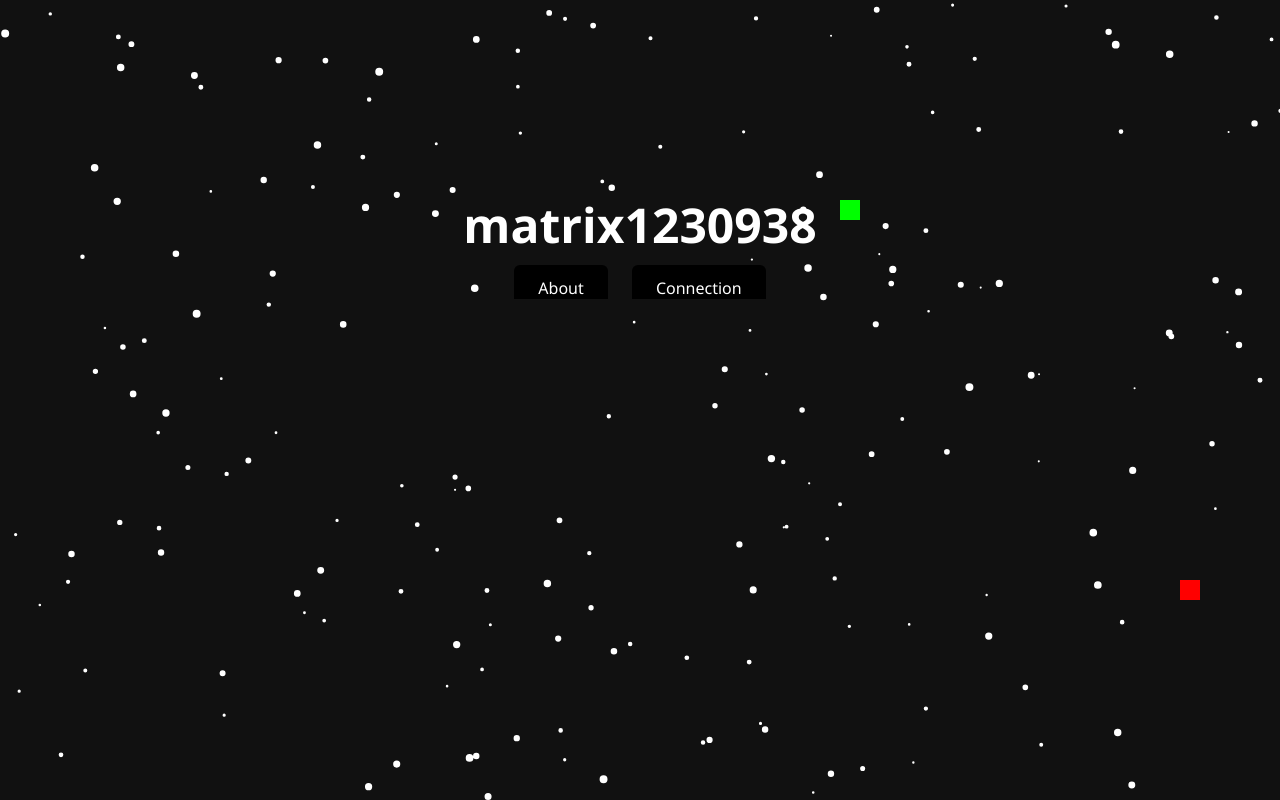
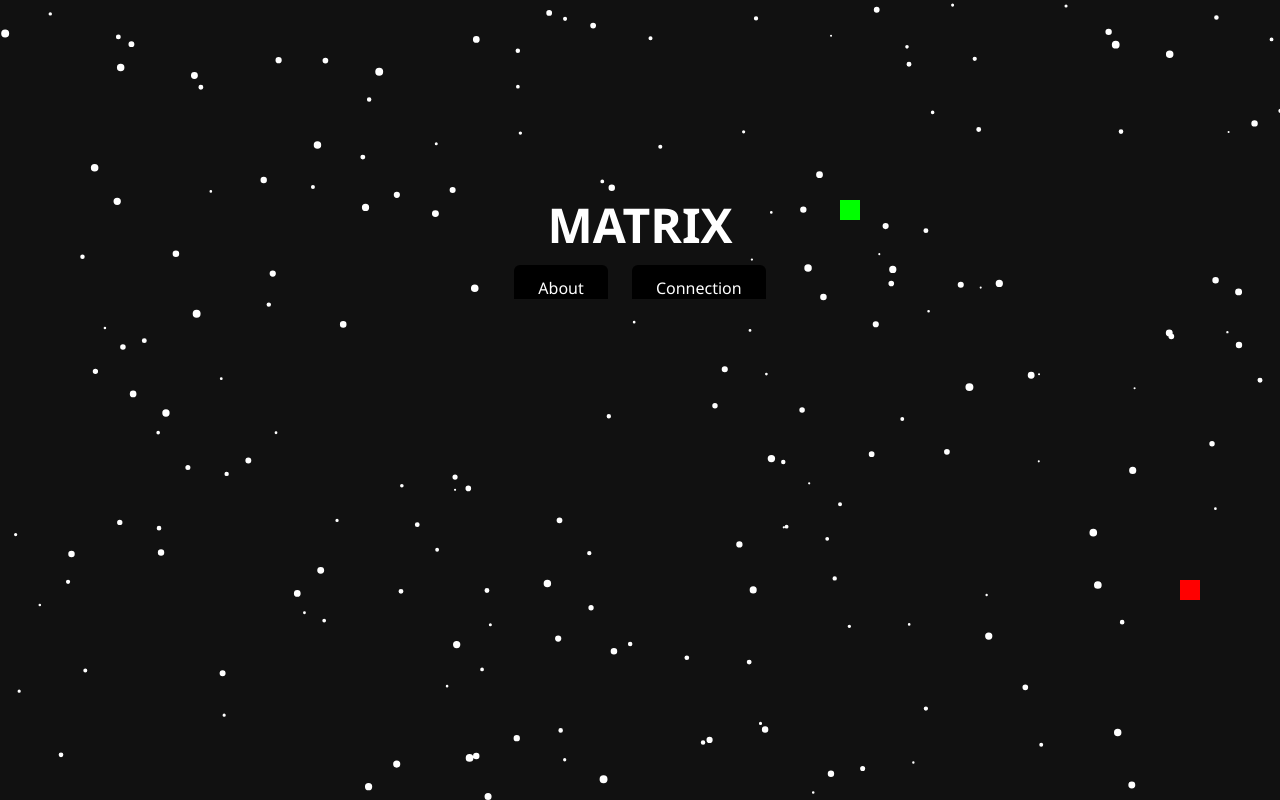
Before and after one commit to hffcfc/port, a plain HTML site: page index.html in a window 1280 px wide. Drawn offline with Linux system fonts and the light colour scheme.

Commit message:
Update index.html

```diff
--- a/index.html
+++ b/index.html
@@ -11,7 +11,7 @@
   <canvas id="snake-game"></canvas>
 
   <div class="content">
-    <h1>matrix1230938</h1>
+    <h1>MATRIX</h1>
     <div class="buttons">
       <a href="about.html">About</a>
       <a href="connection.html">Connection</a>
```
